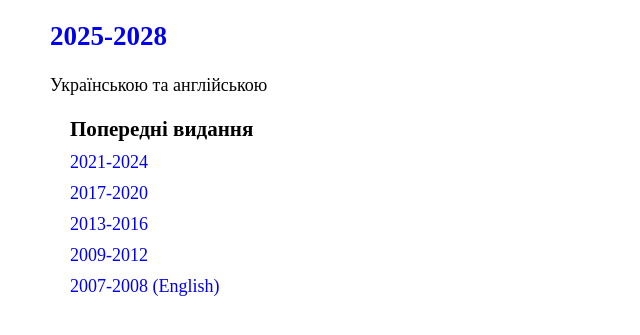
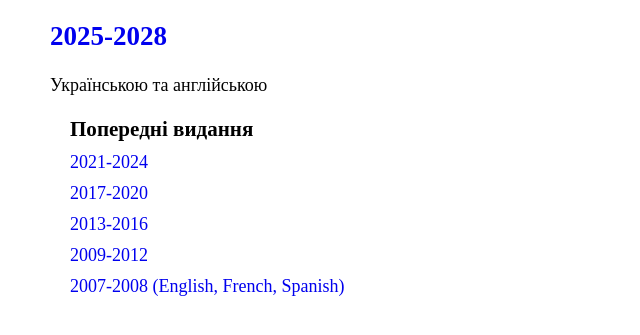
Before and after one commit to ninolis/beach-volleyball-rules, a plain HTML site: page index.html in a window 1280 px wide. Shown: the part 95-430 px from the top of the page, without its empty margins (0-640 px from the left). Drawn offline with Linux system fonts and the light colour scheme.

Commit message:
Update index.html
2007-2008 (English, French, Spanish)

```diff
--- a/index.html
+++ b/index.html
@@ -60,7 +60,7 @@
             href="./pdf/2007-2008%20FIVB%20Official%20Beach%20Volleyball%20Rules%20(English).pdf"
             target="_blank"
             rel="noopener noreferrer"
-            >2007-2008 (English)</a
+            >2007-2008 (English, French, Spanish)</a
           >
         </li>
       </ul>
```
